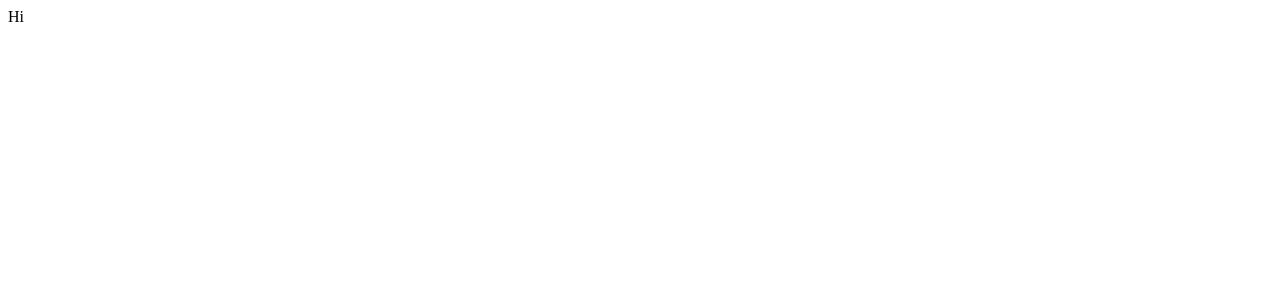
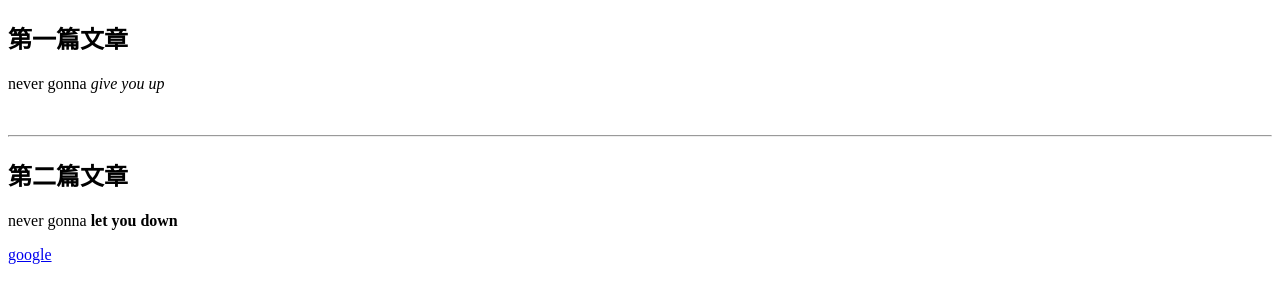
Before and after one commit to timtim1205/timtim1205.github.io, a plain HTML site: page index.html in a window 1280 px wide. Drawn offline with Linux system fonts and the light colour scheme.

Commit message:
Update index.html

```diff
--- a/index.html
+++ b/index.html
@@ -1,3 +1,18 @@
-<head>
-  Hi
-</head>
+<!DOCTYPE html>
+<html>
+    <head>
+        <meta charest="UTF-8"/>
+        <title>milkcandy的網頁</title>
+    </head>
+    <body>
+        <h2>第一篇文章</h2>
+        <p>never gonna <i>give you up</i></p>
+        <br/>
+        <hr/>
+        <h2>第二篇文章</h2>
+        <p>never gonna <b>let you down</b></p>
+
+        <!--連結 & 圖片-->
+        <a href="https://www.google.com.tw/">google</a>
+    </body>
+</html>
```
